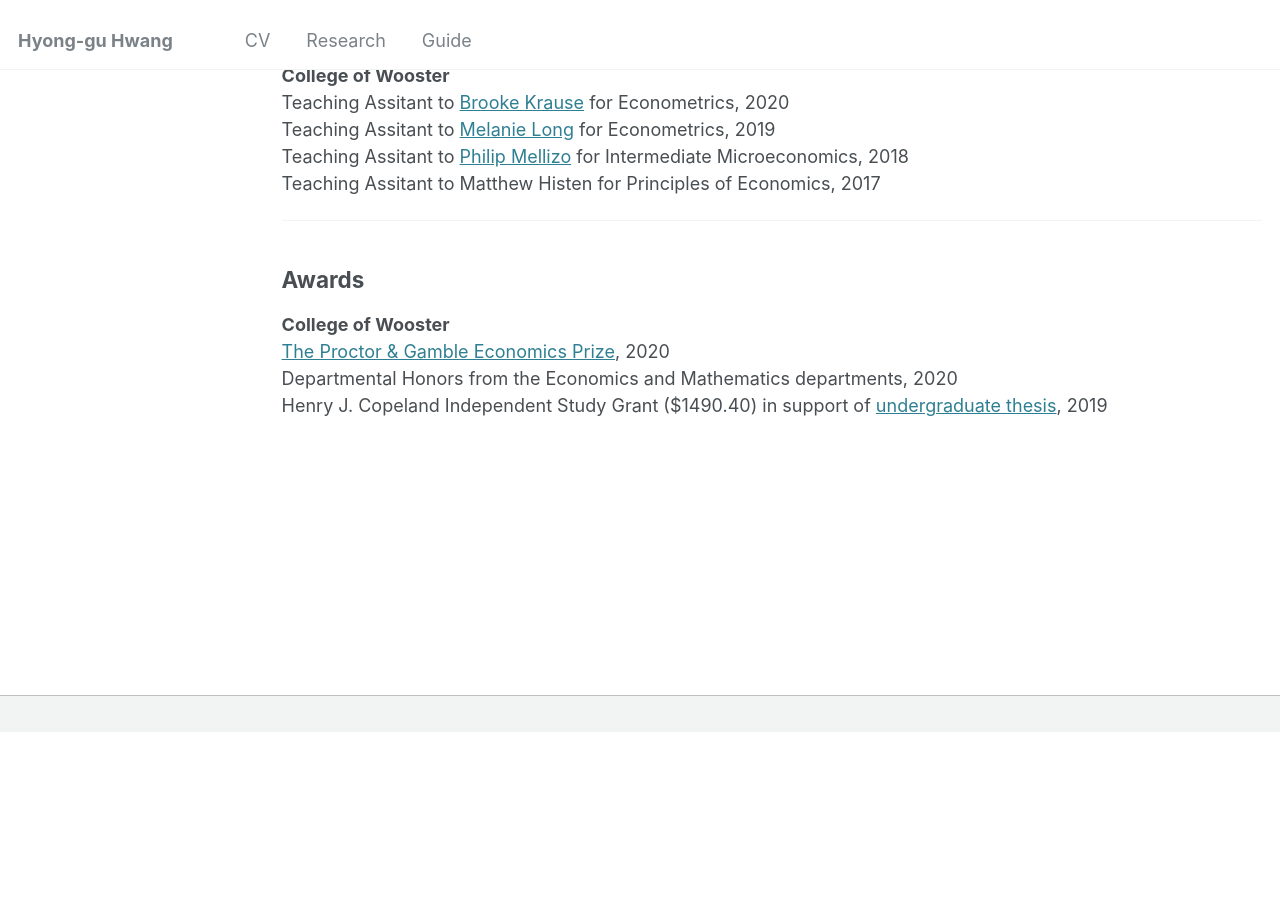
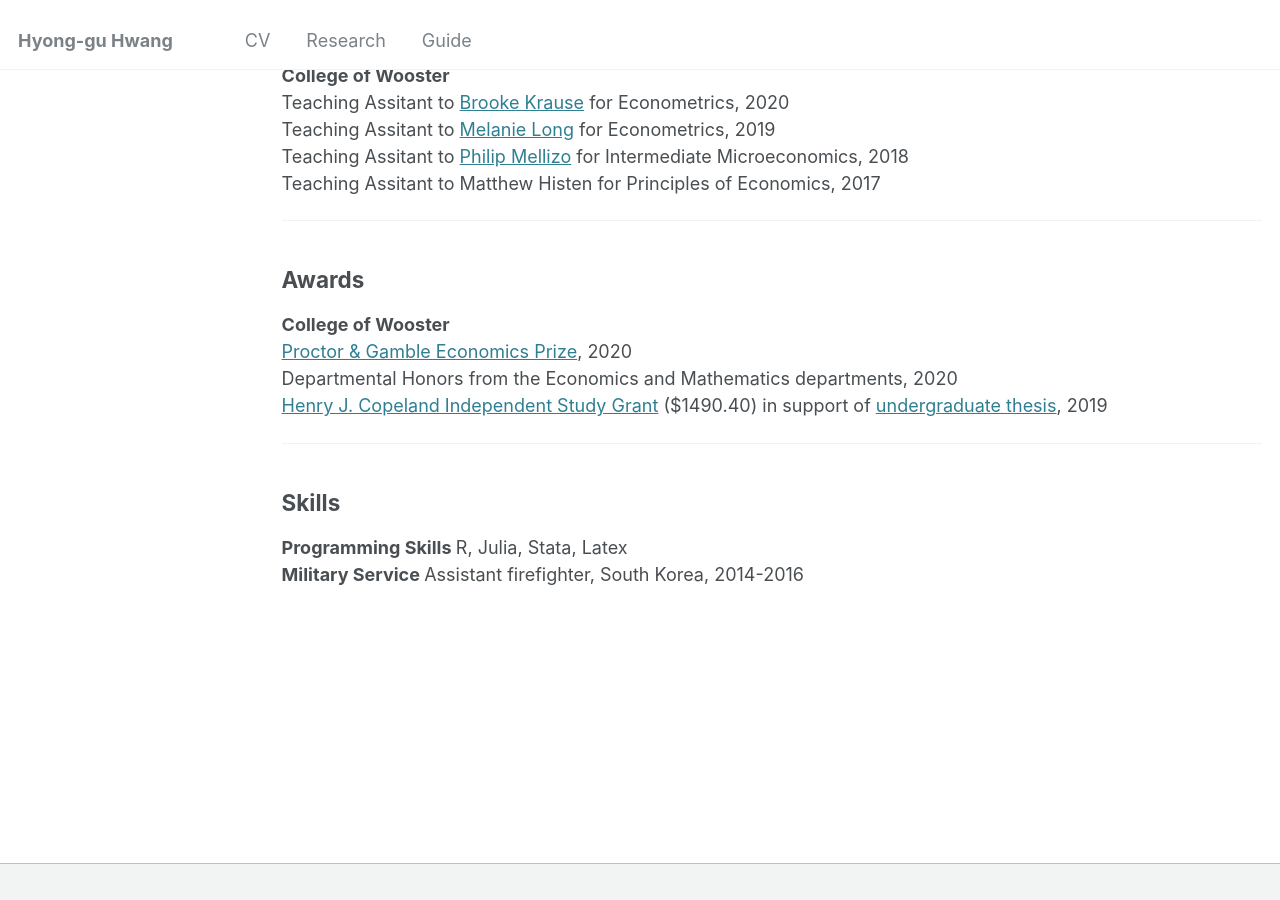
Before and after one commit to hyonggu-hwang/hyonggu-hwang.github.io, a Jekyll site: the page built from _pages/cv.md, in a window 1280 px wide and 900 px high, scrolled down 877 px. Built offline with Jekyll 4.4.1, drawn with Linux system fonts in a browser that asks for light colours; before the commit the page ends 1609 px from its top, so only the background shows below that.

Commit message:
cv skills and awards

```diff
--- a/_pages/cv.md
+++ b/_pages/cv.md
@@ -46,13 +46,19 @@ Part-time RA positions for Matthew Histen, [Brooke Krause](https://sites.google.
 Teaching Assitant to [Brooke Krause](https://sites.google.com/view/brookekrause/home) for Econometrics, 2020 <br>
 Teaching Assitant to [Melanie Long](https://sites.google.com/view/mglong/home?authuser=0) for Econometrics, 2019 <br>
 Teaching Assitant to [Philip Mellizo](https://wooster.edu/bio/pmellizo/) for Intermediate Microeconomics, 2018 <br>
-Teaching Assitant to Matthew Histen for Principles of Economics, 2017
+Teaching Assitant to Matthew Histen for Principles of Economics, 2017 <br>
 
 <hr>
 
 ## Awards
 
 <strong>College of Wooster</strong> <br>
-[The Proctor & Gamble Economics Prize](https://drive.google.com/file/d/1ZwWnqDEm9B9V1NSX19_Q0CVrE-ilk1Z-/view?usp=sharing), 2020 <br>
+[Proctor & Gamble Economics Prize](https://drive.google.com/file/d/1ZwWnqDEm9B9V1NSX19_Q0CVrE-ilk1Z-/view?usp=sharing), 2020 <br>
 Departmental Honors from the Economics and Mathematics departments, 2020 <br>
-Henry J. Copeland Independent Study Grant ($1490.40) in support of [undergraduate thesis](https://openworks.wooster.edu/cgi/viewcontent.cgi?article=11861&context=independentstudy), 2019
+[Henry J. Copeland Independent Study Grant](https://inside.wooster.edu/academic-affairs/copeland-fund/) ($1490.40) in support of [undergraduate thesis](https://openworks.wooster.edu/cgi/viewcontent.cgi?article=11861&context=independentstudy), 2019
+
+<hr>
+
+## Skills
+<strong>Programming Skills </strong> R, Julia, Stata, Latex <br>
+<strong>Military Service </strong> Assistant firefighter, South Korea, 2014-2016
```
